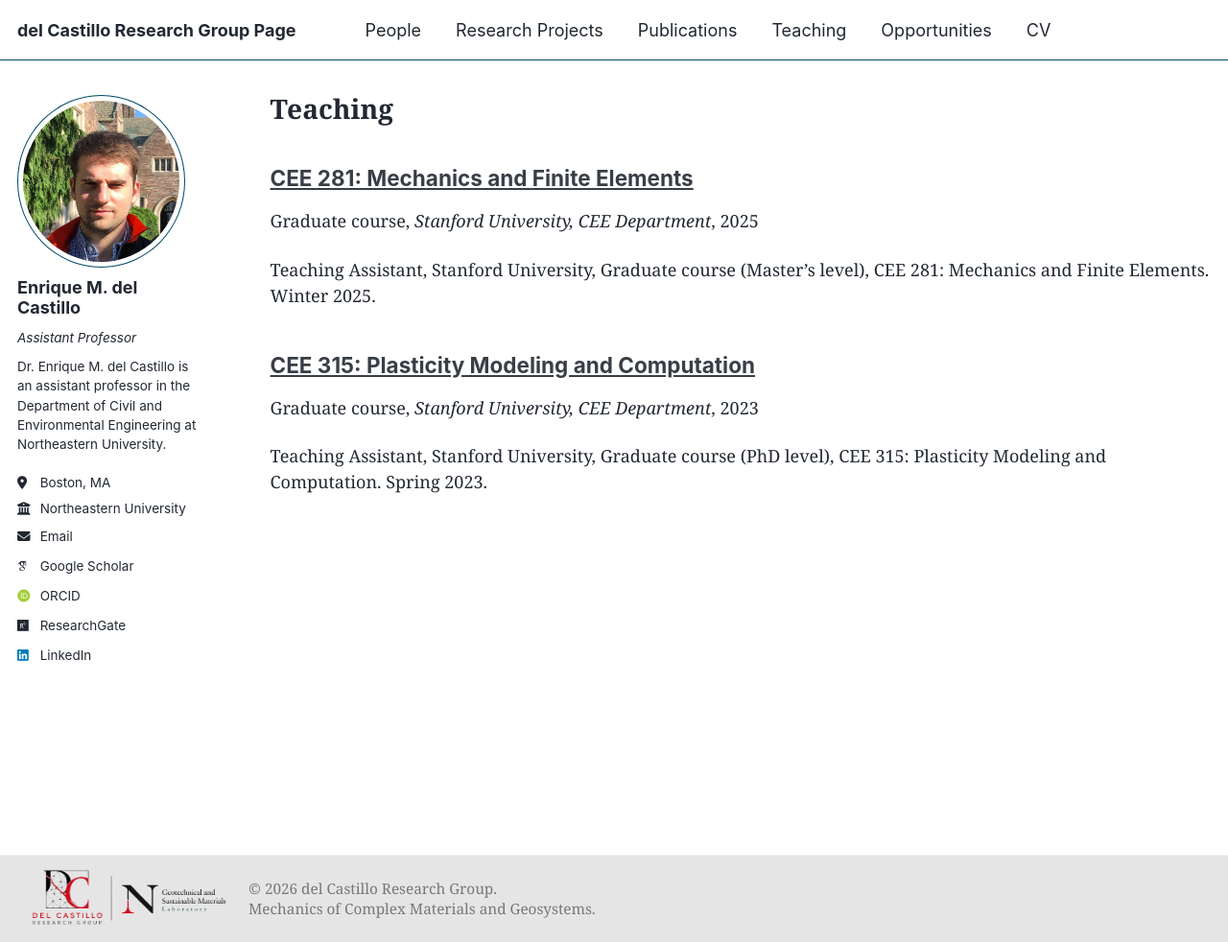
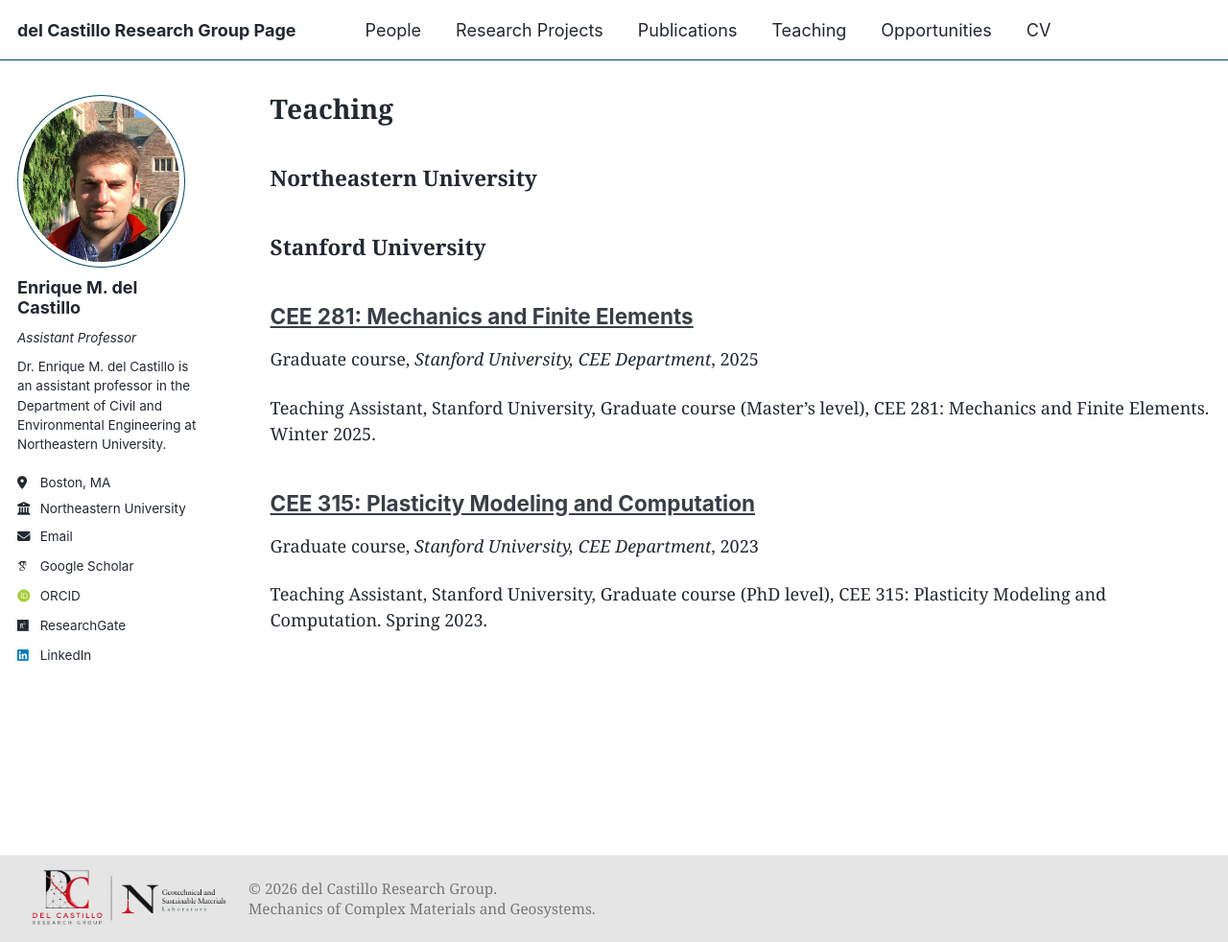
Before and after one commit to emdc19/emdcwebsite, a Jekyll site: the page built from _pages/teaching.html, in a window 1280 px wide and 982 px high. Shown: the whole window at 96% size. Built offline with Jekyll 4.4.1, drawn with Linux system fonts in a browser that asks for light colours; some web fonts are replaced; a script that is not in the unit is left out.

Commit message:
Update teaching.html

```diff
--- a/_pages/teaching.html
+++ b/_pages/teaching.html
@@ -7,6 +7,14 @@ author_profile: true
 
 {% include base_path %}
 
-{% for post in site.teaching reversed %}
+<h2 id="northeastern">Northeastern University</h2>
+{% assign neu_teaching = site.teaching | where_exp: "item", "item.venue contains 'Northeastern'" %}
+{% for post in neu_teaching reversed %}
   {% include archive-single.html %}
 {% endfor %}
+
+<h2 id="stanford">Stanford University</h2>
+{% assign stanford_teaching = site.teaching | where_exp: "item", "item.venue contains 'Stanford'" %}
+{% for post in stanford_teaching reversed %}
+  {% include archive-single.html %}
+{% endfor %}
```
